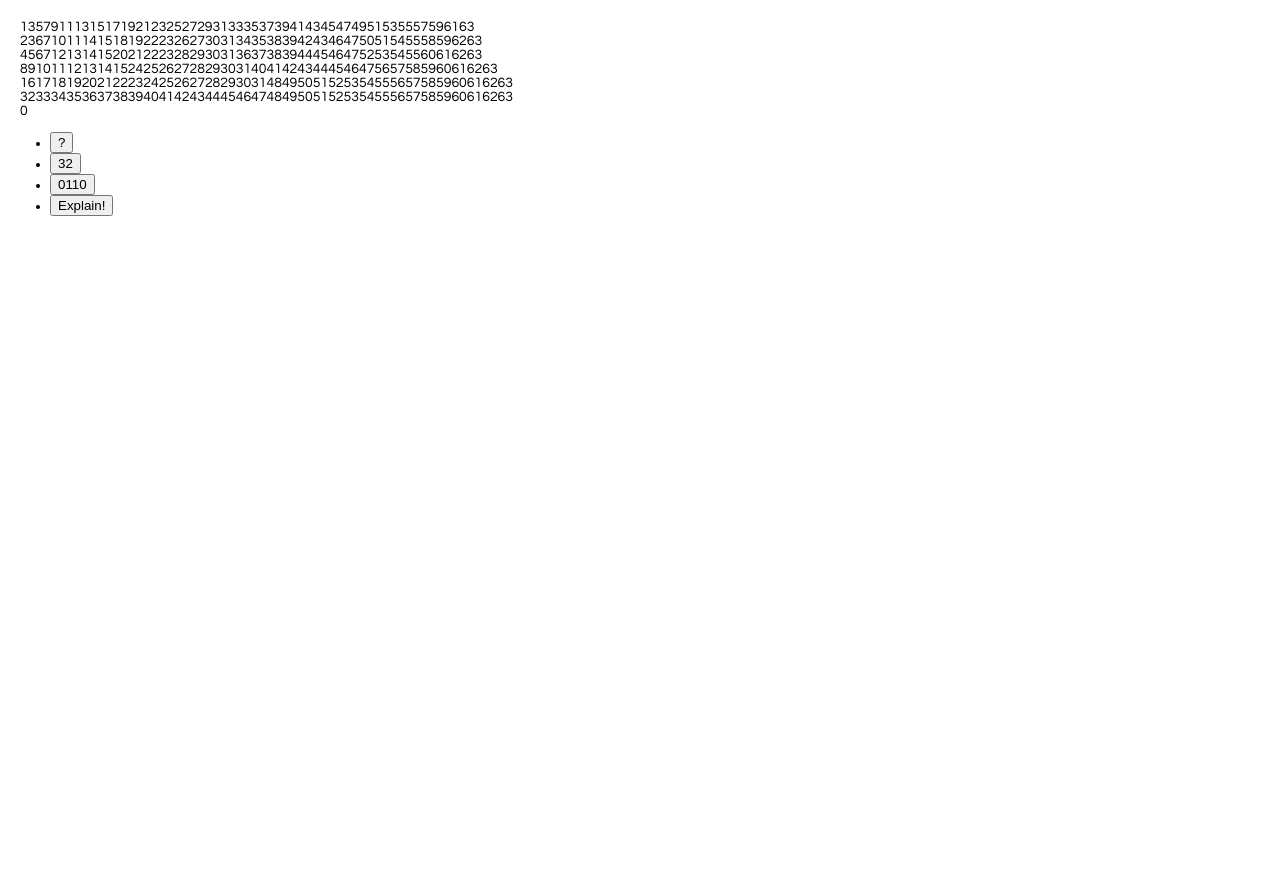
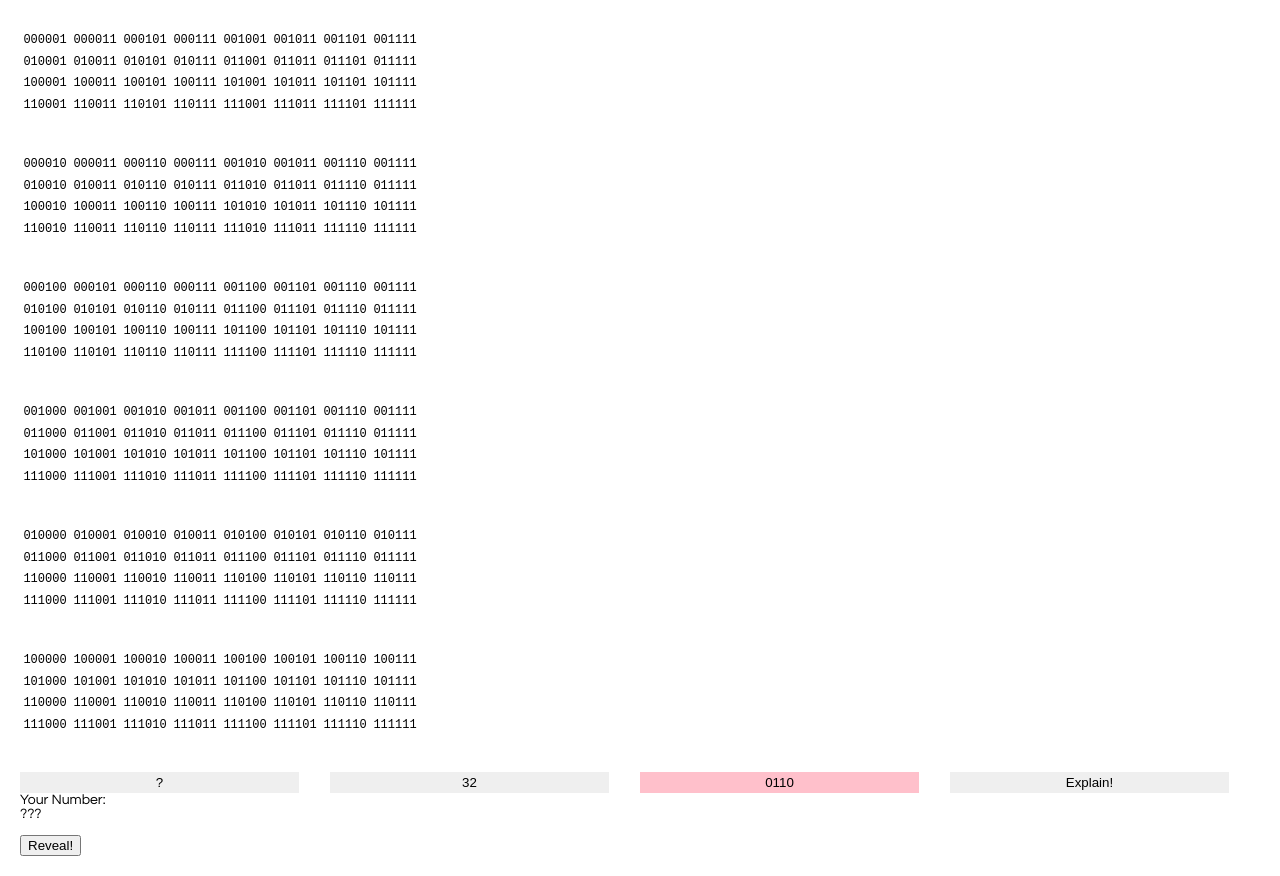
Before and after one commit to acobster/mystery-calculator, a React app: page / in a window 1280 px wide. Before the commit the page ends 800 px from the top, so only its background shows below. Built offline with nearby package versions, Linux system fonts and the light colour scheme.

Commit message:
basic modes, answer, styles

```diff
--- /dev/null
+++ b/src/Answer.js
@@ -0,0 +1,28 @@
+import React from 'react';
+
+import Num from './Num.js';
+
+function Answer(props) {
+  let markup;
+  if (!props.reveal) {
+    markup = (
+      <div>
+        <span>???</span>
+        <p><button onClick={props.onReveal}>Reveal!</button></p>
+      </div>
+    );
+  } else {
+    markup = (
+      <Num number={props.number} mode={props.mode} />
+    );
+  }
+
+  return (
+    <div className="answer">
+      <span>Your Number:</span>
+      {markup}
+    </div>
+  );
+}
+
+export default Answer;
--- /dev/null
+++ b/src/ModeButton.js
@@ -0,0 +1,15 @@
+import React from 'react';
+
+function ModeButton(props) {
+  const currentClass = (props.mode === props.currentMode) ? 'current' : '';
+
+  return (
+    <button
+      className={"mode-btn "+currentClass}
+      title={props.title}
+      onClick={() => props.onClick(props.mode)}
+    >{props.value}</button>
+  );
+}
+
+export default ModeButton;
--- /dev/null
+++ b/src/Num.js
@@ -0,0 +1,32 @@
+import React from 'react';
+
+class Num extends React.Component {
+  renderNumber() {
+    const modes = {
+      mystery: (n) => (n),
+      binary: (n) => (leftPad(n.toString(2), 6, '0')),
+      decimal: (n) => (n),
+      // TODO take a cohort prop, for highlighting possibilities
+      explainer: (n) => (n),
+    };
+
+    return modes[this.props.mode](this.props.number);
+  }
+
+  render() {
+    return (
+      <span className={"number "+this.props.mode+"-mode"}>
+        {this.renderNumber()}
+      </span>
+    );
+  }
+}
+
+function leftPad(str, totalDigits, padChar) {
+  if (str.length >= totalDigits) return str;
+
+  let padLength = totalDigits - str.length;
+  return Array(padLength).fill(padChar).join('') + str;
+}
+
+export default Num;
--- a/src/Page.js
+++ b/src/Page.js
@@ -1,4 +1,6 @@
 import React from 'react';
+
+import Num from './Num.js';
 
 const numbersByPage = ((pageCount) => {
   return Array(pageCount).fill(null).reduce((pages, _, n) => {
@@ -18,12 +20,6 @@ function getNumbersOnPage(i) {
   return numbersByPage[i];
 }
 
-function Num(props) {
-  return (
-    <span className="number">{props.number}</span>
-  );
-}
-
 class Page extends React.Component {
   constructor(props) {
     super(props);
@@ -38,7 +34,7 @@ class Page extends React.Component {
   render() {
     const numbers = this.numbers.map((n) => {
       return (
-          <Num key={n} number={n} />
+          <Num key={n} number={n} mode={this.props.mode} />
       );
     });
 
--- a/src/index.css
+++ b/src/index.css
@@ -7,12 +7,59 @@ ol, ul {
   padding-left: 30px;
 }
 
+button {
+  cursor: pointer;
+}
+
 .page {
   display: flex;
+  flex-wrap: wrap;
+  justify-content: space-evenly;
   cursor: pointer;
-
+  width: 400px;
+  height: 86px;
+  margin: 2em 0;
+  padding: 5px 0;
 }
 
 .page.selected {
   background-color: pink;
 }
+
+.number {
+  width: 50px;
+  text-align: center;
+}
+
+.number.binary-mode {
+  font-size: 12px;
+  font-family: monospace;
+}
+
+.modes {
+  list-style: none;
+  width: 100%;
+  display: flex;
+  justify-content: space-evenly;
+  padding: 0;
+  margin: 0;
+}
+
+.mode-option {
+  display: block;
+  width: 25%;
+  padding: 0;
+  margin: 0;
+}
+
+.mode-btn {
+  outline: none;
+  border: none;
+  width: 90%;
+  padding: 3px 0;
+  margin: 0;
+}
+
+.mode-btn.current {
+  background-color: pink;
+}
--- a/src/index.js
+++ b/src/index.js
@@ -3,23 +3,34 @@ import ReactDOM from 'react-dom';
 import './index.css';
 
 import Page from './Page.js';
+import Answer from './Answer.js';
+import ModeButton from './ModeButton.js';
 
 class MysteryCalculator extends React.Component {
   constructor(props) {
     super(props);
 
-    this.MODES = ['mystery', 'decimal', 'binary', 'explainer'];
     this.PAGE_COUNT = 6;
 
     this.state = {
-      mode: 'mystery',
+      mode: 'binary',
       selectedPages: [],
+      reveal: false,
     };
+
+    this.modes = [
+      { name: 'mystery',    title: 'Mystery Mode',    value: '?' },
+      { name: 'decimal',    title: 'Decimal Mode',    value: '32' },
+      { name: 'binary',     title: 'Binary Mode',     value: '0110' },
+      { name: 'explainer',  title: 'Explainer Mode',  value: 'Explain!' },
+    ];
   }
 
   handleModeChange(mode) {
-    this.setState({mode: mode});
-    console.log('mode -> ', mode);
+    this.setState({
+      mode: mode,
+      reveal: (mode !== 'mystery'),
+    });
   }
 
   togglePageSelected(i) {
@@ -31,8 +42,10 @@ class MysteryCalculator extends React.Component {
       pages.push(i);
     }
 
-    this.setState({selectedPages: pages});
-    console.log(this.state.selectedPages);
+    this.setState({
+      selectedPages: pages,
+      reveal: false
+    });
   }
 
   pageSelected(i) {
@@ -54,40 +67,36 @@ class MysteryCalculator extends React.Component {
       />
     ));
 
+    let modeOptions = this.modes.map((mode, i) => {
+      return (
+        <li className="mode-option" key={i}>
+          <ModeButton
+            title={mode.title}
+            currentMode={this.state.mode}
+            mode={mode.name}
+            onClick={(mode) => this.handleModeChange(mode)}
+            value={mode.value}
+          />
+        </li>
+      );
+    });
+
     return (
       <div className="mystery-calculator">
         <article className="pages">
           {pages}
         </article>
+        <ul className="modes">
+          {modeOptions}
+        </ul>
         <aside className="answer">
-          {this.calculate(this.state.selectedPages)}
+          <Answer
+            number={this.calculate(this.state.selectedPages)}
+            mode={this.state.mode}
+            reveal={this.state.reveal}
+            onReveal={() => this.setState({reveal: true})}
+          />
         </aside>
-        <ul className="modes">
-          <li>
-            <button
-              title="Mystery Mode"
-              onClick={() => this.handleModeChange('mystery')}
-            >?</button>
-          </li>
-          <li>
-            <button
-              title="Decimal Mode"
-              onClick={() => this.handleModeChange('decimal')}
-            >32</button>
-          </li>
-          <li>
-            <button
-              title="Binary Mode"
-              onClick={() => this.handleModeChange('binary')}
-            >0110</button>
-          </li>
-          <li>
-            <button
-              title="Explainer Mode"
-              onClick={() => this.handleModeChange('explainer')}
-            >Explain!</button>
-          </li>
-        </ul>
       </div>
     );
   }
```
